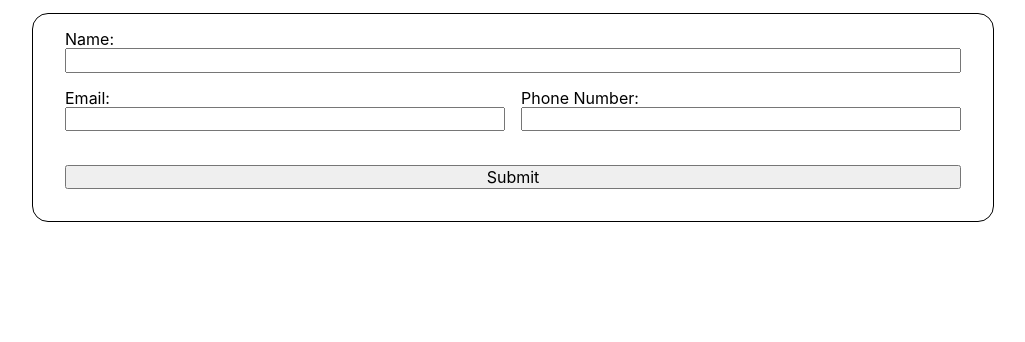
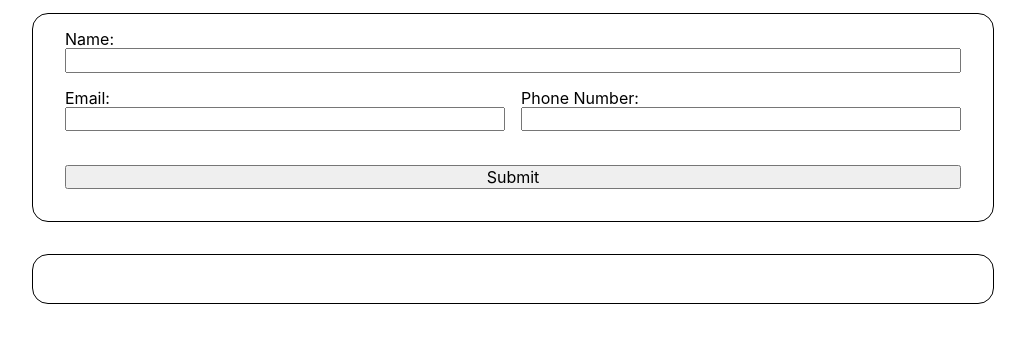
Before and after one commit to LBirkinshaw-Doyle/cv-project, a React (Create React App) app: page / in a window 1280 px wide. Shown: the top 342 px of the page, without its empty margins (127-1152 px from the left). Built offline with nearby package versions, Linux system fonts and the light colour scheme; the HTML template or start-up script is replaced by a standard one.

Commit message:
add new files for education section

```diff
--- a/public/index.html
+++ b/public/index.html
@@ -2,28 +2,12 @@
 <html lang="en">
   <head>
     <meta charset="utf-8" />
-    <link rel="icon" href="%PUBLIC_URL%/favicon.ico" />
     <meta name="viewport" content="width=device-width, initial-scale=1" />
     <meta name="theme-color" content="#000000" />
     <meta
       name="description"
       content="Web site created using create-react-app"
     />
-    <link rel="apple-touch-icon" href="%PUBLIC_URL%/logo192.png" />
-    <!--
-      manifest.json provides metadata used when your web app is installed on a
-      user's mobile device or desktop. See https://developers.google.com/web/fundamentals/web-app-manifest/
-    -->
-    <link rel="manifest" href="%PUBLIC_URL%/manifest.json" />
-    <!--
-      Notice the use of %PUBLIC_URL% in the tags above.
-      It will be replaced with the URL of the `public` folder during the build.
-      Only files inside the `public` folder can be referenced from the HTML.
-
-      Unlike "/favicon.ico" or "favicon.ico", "%PUBLIC_URL%/favicon.ico" will
-      work correctly both with client-side routing and a non-root public URL.
-      Learn how to configure a non-root public URL by running `npm run build`.
-    -->
     <title>React App</title>
   </head>
   <body>
--- /dev/null
+++ b/src/components/Education.css
@@ -0,0 +1,6 @@
+#education-container {
+  border: 1px solid black;
+  border-radius: 1rem;
+  padding: 1rem 2rem 2rem 2rem;
+  width: 100%;
+}
--- a/src/components/Education.js
+++ b/src/components/Education.js
@@ -1,4 +1,9 @@
 import React from 'react';
+
+import EducationDisplay from './EducationDisplay';
+import EducationEdit from './EducationEdit';
+
+import './Education.css';
 
 class Education extends React.Component {
   constructor(props) {
@@ -11,10 +16,39 @@ class Education extends React.Component {
           date: '',
         },
       ],
+      edit: true,
     };
+    this.updateEducation = this.updateEducation.bind(this);
+    this.toggleEdit = this.toggleEdit.bind(this);
   }
+  updateEducation = (list) => {
+    this.setState({ education: list });
+  };
+  toggleEdit = (event) => {
+    event.preventDefault();
+    this.state.edit
+      ? this.setState({ edit: false })
+      : this.setState({ edit: true });
+  };
   render() {
-    return <div></div>;
+    let display;
+    if (this.state.edit) {
+      display = (
+        <EducationEdit
+          educationList={this.state.education}
+          updateEducation={this.updateEducation}
+          toggleEdit={this.toggleEdit}
+        />
+      );
+    } else {
+      display = (
+        <EducationDisplay
+          educationList={this.state.education}
+          toggleEdit={this.toggleEdit}
+        />
+      );
+    }
+    return <div id="education-container">{display}</div>;
   }
 }
 
--- /dev/null
+++ b/src/components/EducationDisplay.js
@@ -0,0 +1,29 @@
+import React from 'react';
+
+//import './EducationDisplay.css';
+
+class EducationDisplay extends React.Component {
+  constructor(props) {
+    super(props);
+    this.state = {};
+    this.handleEdit = this.handleEdit.bind(this);
+  }
+  handleEdit(event) {
+    event.preventDefault();
+    this.props.toggleEdit(event);
+  }
+  render() {
+    return (
+      /*
+      <div id="general-info-display">
+        <h1 id="general-info-name">{this.props.name}</h1>
+        <span id="general-info-email">{this.props.email}</span>
+        <span id="general-info-phone">{this.props.phoneNumber}</span>
+        <button onClick={this.handleEdit}>Edit</button>
+      </div>*/
+      <div></div>
+    );
+  }
+}
+
+export default EducationDisplay;
--- /dev/null
+++ b/src/components/EducationEdit.js
@@ -0,0 +1,70 @@
+import React from 'react';
+
+//import './GeneralInfoEdit.css';
+
+class EducationEdit extends React.Component {
+  constructor(props) {
+    super(props);
+    /*this.state = {
+      nameValue: this.props.name,
+      emailValue: this.props.email,
+      phoneNumberValue: this.props.phoneNumber,
+    };
+    this.handleNameChange = this.handleNameChange.bind(this);
+    this.handleEmailChange = this.handleEmailChange.bind(this);
+    this.handlePhoneNumberChange = this.handlePhoneNumberChange.bind(this);
+    this.handleSubmit = this.handleSubmit.bind(this);*/
+  }
+  /*
+  handleNameChange(event) {
+    this.setState({ nameValue: event.target.value });
+  }
+  handleEmailChange(event) {
+    this.setState({ emailValue: event.target.value });
+  }
+  handlePhoneNumberChange(event) {
+    this.setState({ phoneNumberValue: event.target.value });
+  }
+  handleSubmit(event) {
+    event.preventDefault();
+    this.props.updateName(this.state.nameValue);
+    this.props.updateEmail(this.state.emailValue);
+    this.props.updatePhoneNumber(this.state.phoneNumberValue);
+    this.props.toggleEdit(event);
+  }*/
+  render() {
+    return (
+      /*
+      <form id="general-info-form" onSubmit={this.handleSubmit}>
+        <label>
+          Name:
+          <input
+            type="text"
+            value={this.state.nameValue}
+            onChange={this.handleNameChange}
+          />
+        </label>
+        <label>
+          Email:
+          <input
+            type="email"
+            value={this.state.emailValue}
+            onChange={this.handleEmailChange}
+          />
+        </label>
+        <label>
+          Phone Number:
+          <input
+            type="tel"
+            value={this.state.phoneNumberValue}
+            onChange={this.handlePhoneNumberChange}
+          />
+        </label>
+        <input type="submit" value="Submit" />
+      </form>*/
+      <div></div>
+    );
+  }
+}
+
+export default EducationEdit;
--- a/src/components/GeneralInformation.js
+++ b/src/components/GeneralInformation.js
@@ -1,7 +1,7 @@
 import React from 'react';
 
-import GeneralInfoDisplay from './GeneralInfoDisplay.js';
-import GeneralInfoEdit from './GeneralInfoEdit.js';
+import GeneralInfoDisplay from './GeneralInfoDisplay';
+import GeneralInfoEdit from './GeneralInfoEdit';
 
 import './GeneralInformation.css';
 
```
